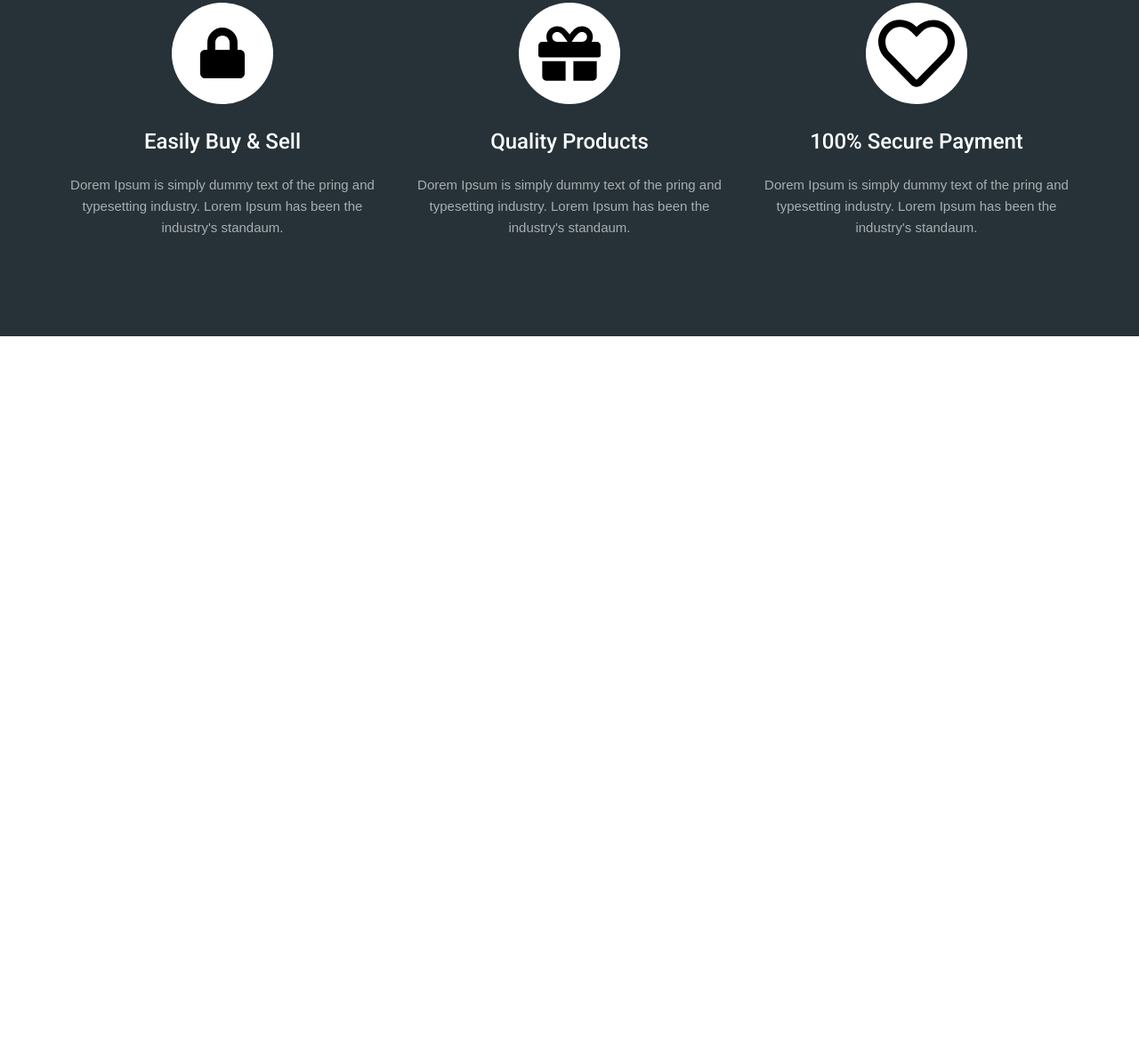
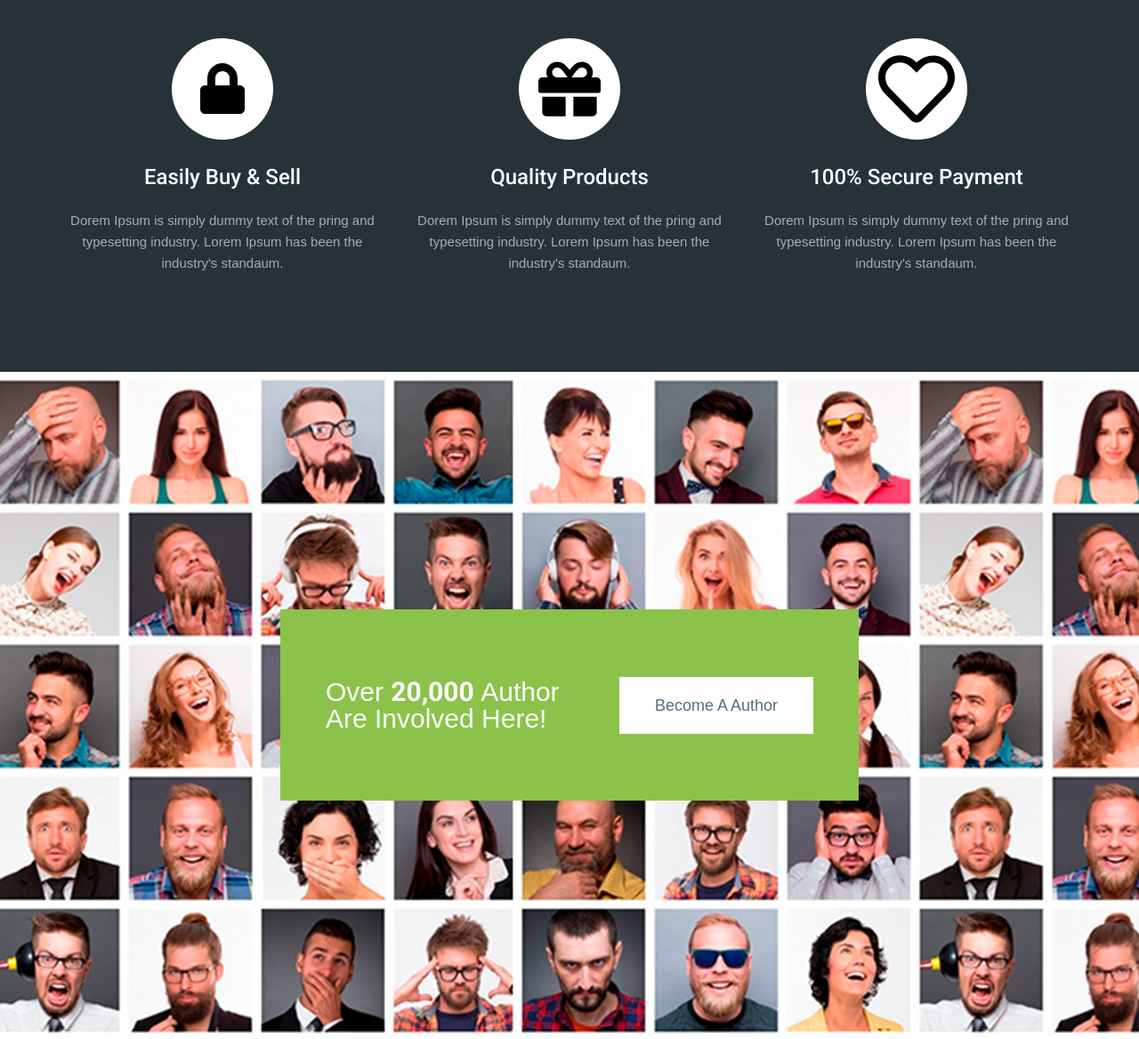
Before and after one commit to Martastartgit/moderno, a website: page app/index.html in a window 1280 px wide. Shown: the part 4011-5179 px from the top of the page at 89% size. Before the commit the page ends 4389 px from the top, so only its background shows below. Drawn offline with nearby package versions, Linux system fonts and the light colour scheme; files that its build step writes are made by us from their sources.

Commit message:
added section author

```diff
--- a/app/index.html
+++ b/app/index.html
@@ -789,10 +789,16 @@
             standaum.
           </div>
         </div>
+      </div>
+    </div>
+  </section>
 
-
-
+  <section class="author" style="background-image: url(images/author-bg.jpg);">
+    <div class="author__box">
+      <div class="author__title">
+        Over <span>20,000 </span> Author Are Involved Here!
       </div>
+      <a href="#" class="author__link">Become A Author</a>
     </div>
   </section>
 
--- a/app/scss/_global.scss
+++ b/app/scss/_global.scss
@@ -22,6 +22,7 @@ li {
 button{
     border: none;
     cursor: pointer;
+    outline: none;
 }
 
 body {
--- a/app/scss/style.scss
+++ b/app/scss/style.scss
@@ -106,7 +106,6 @@
         }
         button {
             position: absolute;
-            border: none;
             background-color: transparent;
             right: 15px;
             top: 15px;
@@ -127,18 +126,14 @@
     margin-bottom: 60px;
     button {
         padding: 12px 21px;
-        border: none;
         background-color: #fff;
         color: $bg;
-        cursor: pointer;
         & + button {
             margin-left: 5px;
-
         }
         &.mixitup-control-active {
             background-color: $red;
             color: #fff;
-            outline: none;
         }
 
     }
@@ -230,7 +225,6 @@
     button {
         margin: 45px 5px 0;
         box-shadow: 0px 1px 3px 0px rgba(204, 216, 228, 0.75);
-        border: none;
         background-color: #fff;
         color: $bg;
         padding: 20px 30px;
@@ -238,7 +232,6 @@
         &.mixitup-control-active {
             background-color: $red;
             color: #fff;
-            outline: none;
         }
     }
 }
@@ -267,8 +260,6 @@
            font-size: 0;
            width: 16px;
            height: 16px;
-           outline: none;
-
         }
     }
 }
@@ -287,6 +278,7 @@
     justify-content: space-between;
 }
 .advantages__item {
+    margin-top: 40px;
     min-width: 370px;
     text-align: center;
     padding: 0 15px;
@@ -330,17 +322,54 @@
     svg{
        width: 50px;
     }
-
 }
 .iconsvg-2 {
     svg {
         width: 70px;
     }
-
 }
 .iconsvg-3 {
     svg {
         width: 86px;
     }
+}
 
+// end section adantages
+// start section author
+.author {
+    background-position: center;
+    background-repeat: no-repeat;
+    background-size: cover;
+    min-height: 750px;
+    display: flex;
+    justify-content: center;
+    align-items: center;
+    &__box {
+        max-width: 650px;
+        width: 100%;
+        min-height: 215px;
+        background-color: $green;
+        display: flex;
+        justify-content: center;
+        align-items: center;
+        padding: 30px 50px;
+    }
+    &__title {
+        font-size: 30px;
+        line-height: 30px;
+        color: #fff;
+        margin-right: 45px;
+        max-width: 285px;
+        width: 100%;
+        span {
+            @include f700;
+        }
+    }
+    &__link {
+        font-size: 18px;
+        line-height: 36px;
+        padding: 14px 40px;
+        background-color: #fff;
+    }
 }
+// END SECTION AUTHOR
```
Also changed, not shown: app/images/author-bg.jpg (added).
